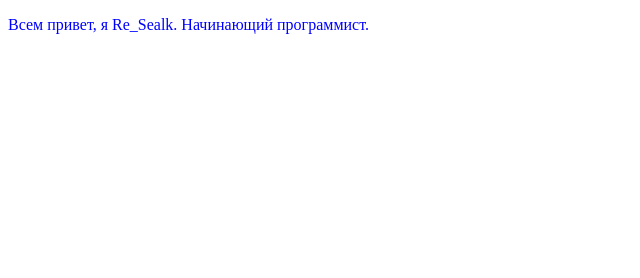
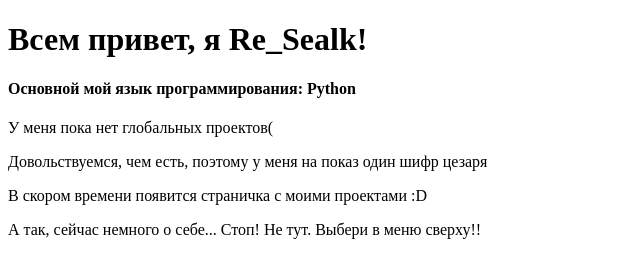
Before and after one commit to ReSealk/resealk.github.io, a plain HTML site: page index.html in a window 1280 px wide. Shown: the whole page, without its empty margins (0-640 px from the left). Drawn offline with Linux system fonts and the light colour scheme.

Commit message:
Update index.html

```diff
--- a/index.html
+++ b/index.html
@@ -1,10 +1,26 @@
 <!DOCTYPE html>
 <html>
-  <head>
-    <link href='styles.css' rel='stylesheet'>
-    <title>My Site</title>
-  </head>
-  <body>
-    <p class='one'>Всем привет, я Re_Sealk. Начинающий программист.</p>
-  </body>
+    <head>
+        <title>Главная страница</title>
+        <link href="styles.css" rel="stylesheet">
+    </head>
+    <body>
+        <script>
+            alert("ПОНН");
+        </script>
+        <div class="uppart">
+
+        </div>
+        <div class="uptext">
+            <h1>Всем привет, я Re_Sealk!</h1>
+        </div>
+        <div class="containtext">
+            <h4>Основной мой язык программирования: Python</h4>
+            <p>У меня пока нет глобальных проектов(</p>
+            <p>Довольствуемся, чем есть, поэтому у меня на показ один шифр цезаря</p>
+            <p>В скором времени появится страничка с моими проектами :D</p>
+            А так, сейчас немного о себе...
+            Стоп! Не тут. Выбери в меню сверху!!
+        </div>
+    </body>
 </html>
```
